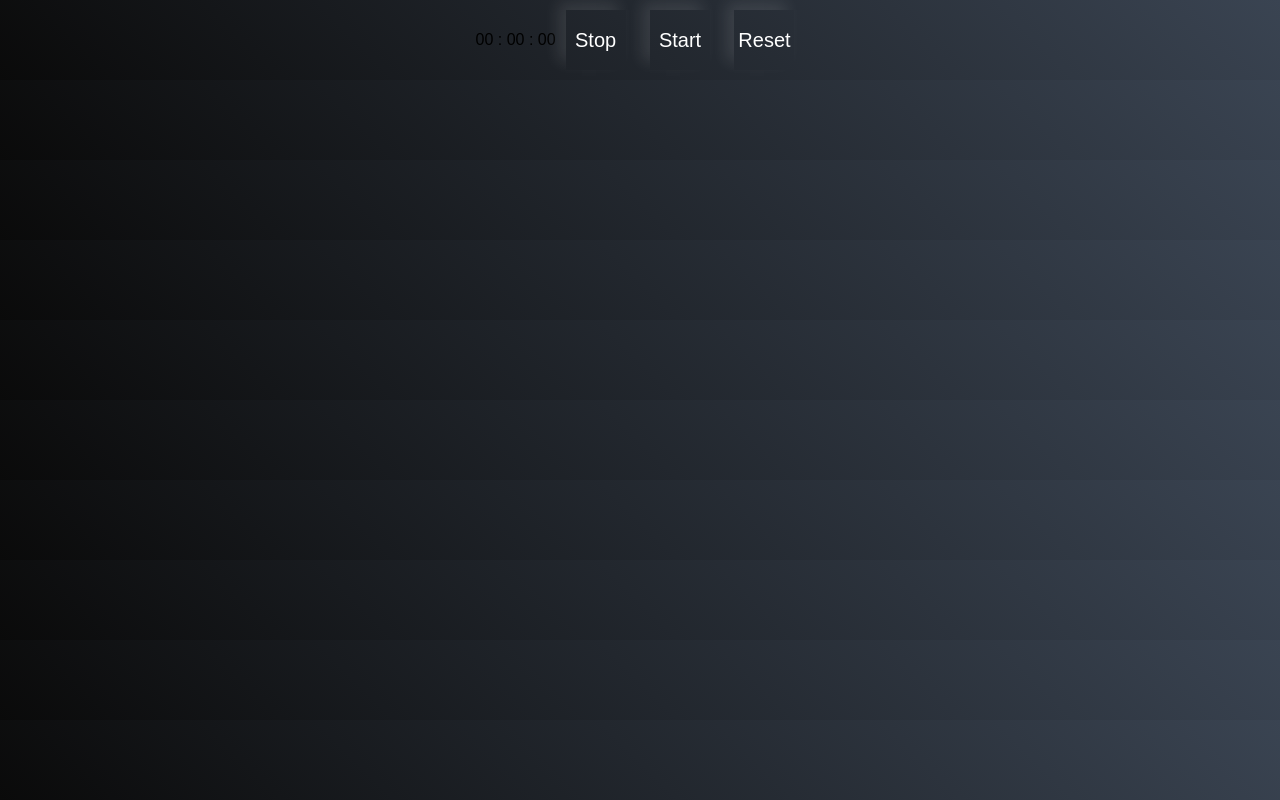
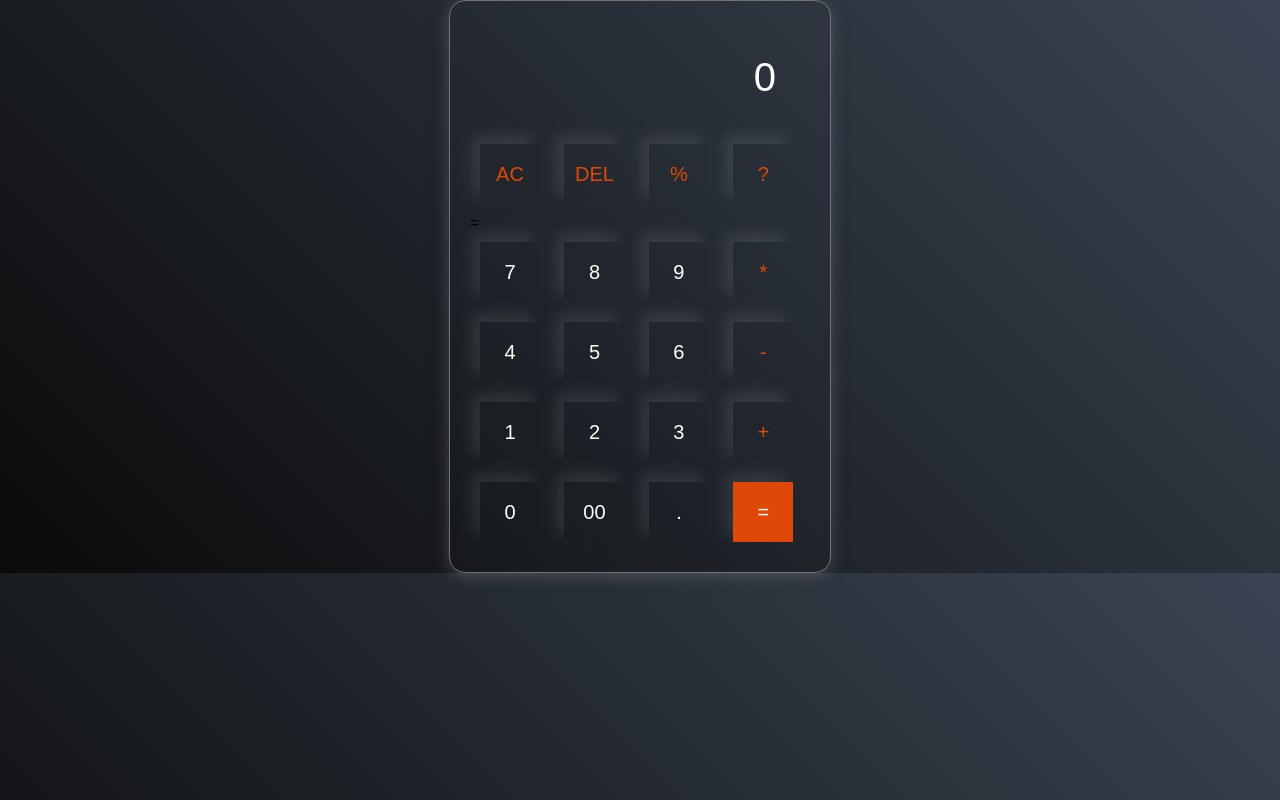
Before and after one commit to tejas3021/calculator, a plain HTML site: page index.html in a window 1280 px wide. Drawn offline with Linux system fonts and the light colour scheme.

Commit message:
calculator index file added

```diff
--- a/index.html
+++ b/index.html
@@ -3,19 +3,43 @@
 <head>
   <meta charset="UTF-8">
   <meta name="viewport" content="width=device-width, initial-scale=1.0">
-  <title>Stopwatch</title>
+  <title>Document</title>
   <link rel="stylesheet" href="style.css">
 </head>
 <body>
-  <div class="stopwatch">
-    <div class="timerDisplay">00 : 00 : 00</div>
+  <div class="calculator">
+    <input type="text"placeholder="0" id="inputBox">
+    <div>
+      <button class="operator">AC</button>
+      <button class="operator">DEL</button>
+      <button class="operator">%</button>
+      <button class="operator">?</button>
+    </div>=
+    <div>
+      <button>7</button>
+      <button>8</button>
+      <button>9</button>
+      <button class="operator">*</button>
+    </div>
+    <div>
+      <button>4</button>
+      <button>5</button>
+      <button>6</button>
+      <button class="operator">-</button>
+    </div>
+    <div>
+      <button>1</button>
+      <button>2</button>
+      <button>3</button>
+      <button class="operator">+</button>
+    </div>
+    <div>
+      <button>0</button>
+      <button>00</button>
+      <button>.</button>
+      <button class="equalBtn">=</button>
+    </div>
   </div>
-  <div class="button">
-    <button id="stopBtn" class="btn">Stop</button>
-    <button id="startBtn" class="btn">Start</button>
-    <button id="resetBtn" class="btn">Reset</button>
-  </div>
-
   <script src="index.js"></script>
 </body>
 </html>
```
